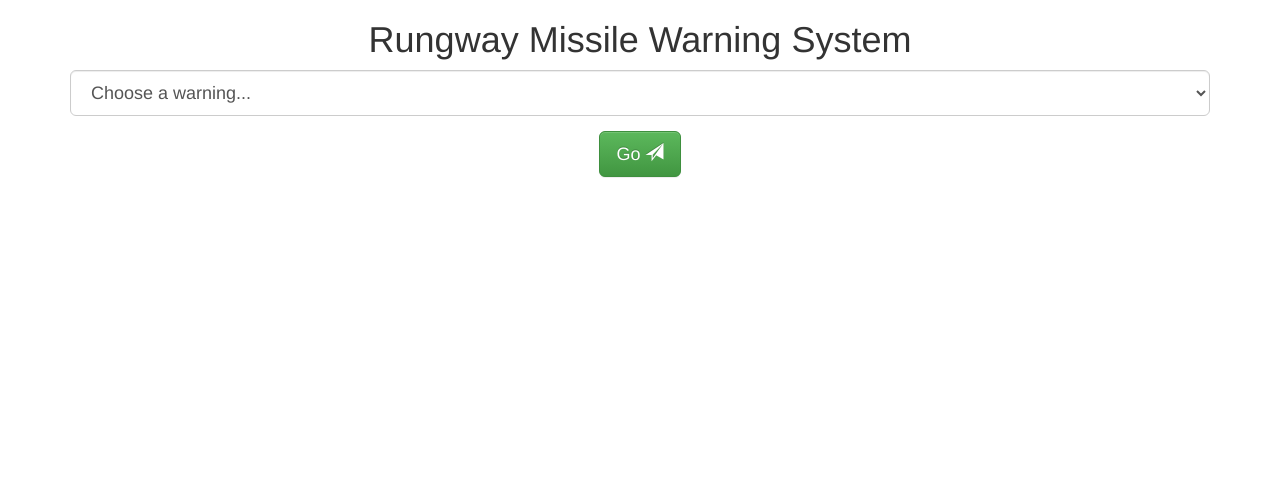
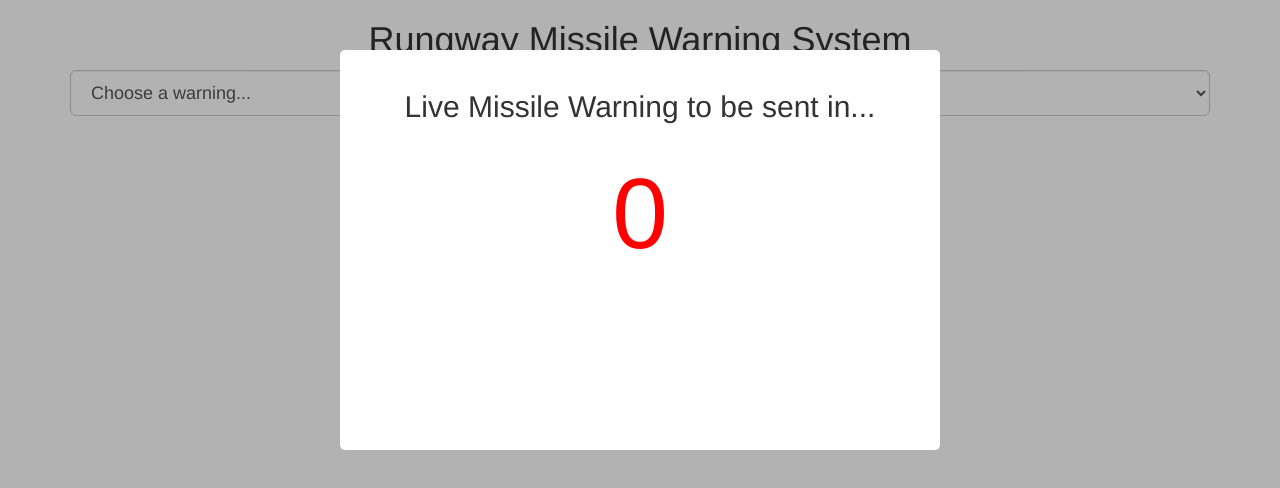
Before and after one commit to Rungway/missile-warning-system, a React (Create React App) app: page / in a window 1280 px wide. Shown: the top 488 px of the page. Built offline with nearby package versions, Linux system fonts and the light colour scheme.

Commit message:
Adding LiveMissileConfirm window to perform a countdown before sending live alert. Buttons provided to action it immediately or abort.
Adding style

```diff
--- a/src/components/App.js
+++ b/src/components/App.js
@@ -3,6 +3,7 @@ import React, { Component } from 'react';
 import { Col, Grid, Row, PageHeader } from 'react-bootstrap';
 
 import WarningForm from './WarningForm';
+import LiveWarningConfirm from './LiveWarningConfirm';
 
 class App extends Component {
   render() {
@@ -20,6 +21,8 @@ class App extends Component {
             </Col>
           </Row>
         </Grid>
+
+        <LiveWarningConfirm />
       </div>
     );
   }
--- /dev/null
+++ b/src/components/LiveWarningConfirm.js
@@ -0,0 +1,90 @@
+import React, { Fragment } from 'react';
+import { Col, Grid, Row } from 'react-bootstrap';
+import './styles/LiveWarningConfirm.css';
+
+class LiveWarningConfirm extends React.Component {
+    state = {
+      countdown:5,
+      timer: null,
+    };
+
+    componentDidMount = () => {
+      const timer = setInterval(this.updateCountDown, 1000);
+      this.setState({timer});
+    }
+
+    componentWillUnmount = () => {
+      clearInterval(this.state.timer);
+    }
+
+    updateCountDown = () => {
+      this.setState( (prevState) => ({countdown: prevState.countdown - 1 }) );
+
+      if (this.state.countdown === 0){
+        clearInterval(this.state.timer);
+
+        this.sendLiveMissileAlert();
+      }
+    }
+
+    sendLiveMissileAlert = () => {
+      //...
+    }
+
+    getCountDownStyle = () => {
+      let res = 'countdown '
+      if (this.state.countdown < 3) res += 'countdown-danger ';
+      if (this.state.countdown === 0) res += 'countdown-over';
+      return res;
+    }
+
+    render() {
+      const { countdown } = this.state;
+      const countDownStyle = this.getCountDownStyle();
+
+      return (
+        <div className="backdrop">
+          <div className="confirm-panel">
+              <Grid>
+                <Row>
+                  <Col xs={12} className='text-center'>
+                    <h2>Live Missile Warning to be sent in...</h2>
+                  </Col>
+                </Row>
+
+                <Row>
+                  <Col xs={12} className='text-center'>
+                    <h1 className={countDownStyle}>
+                      {countdown}
+                    </h1>
+                  </Col>
+                </Row>
+
+                {/* Give options for confirming or aborting while countdown */}
+                {countdown !== 0 &&
+                  <Fragment>
+                    <Row>
+                      <Col xs={12} className='text-center'>
+                        <button>
+                          Send Now
+                        </button>
+                      </Col>
+                    </Row>
+
+                    <Row>
+                      <Col xs={12} className='text-center'>
+                        <button>
+                          Abort
+                        </button>
+                      </Col>
+                    </Row>
+                  </Fragment>
+                }
+              </Grid>
+          </div>
+        </div>
+      );
+  }
+}
+
+export default LiveWarningConfirm;
--- /dev/null
+++ b/src/components/styles/LiveWarningConfirm.css
@@ -0,0 +1,38 @@
+.backdrop {
+    position: fixed;
+    top: 0;
+    bottom: 0;
+    left: 0;
+    right: 0;
+    background-color: rgba(0,0,0,0.3);
+    padding: 50px;
+  }
+
+ .confirm-panel {
+    display: flex;
+    background-color: #ffffff;
+    border-radius: 5px;
+    width: 600px;
+    height: 400px;
+    margin: 0 auto;
+    padding: 20px;
+  }
+
+  .countdown{
+    font-size: 100px;
+    color: black;
+  }
+
+  .countdown-danger{
+    color: red;
+  }
+
+  .countdown-over{
+    animation: move 1s linear;
+    -webkit-animation: move 750ms linear;
+    -webkit-animation-fill-mode: forwards;
+  }
+
+  @keyframes move {
+    to { transform : translateY(40px) }
+  }
```
